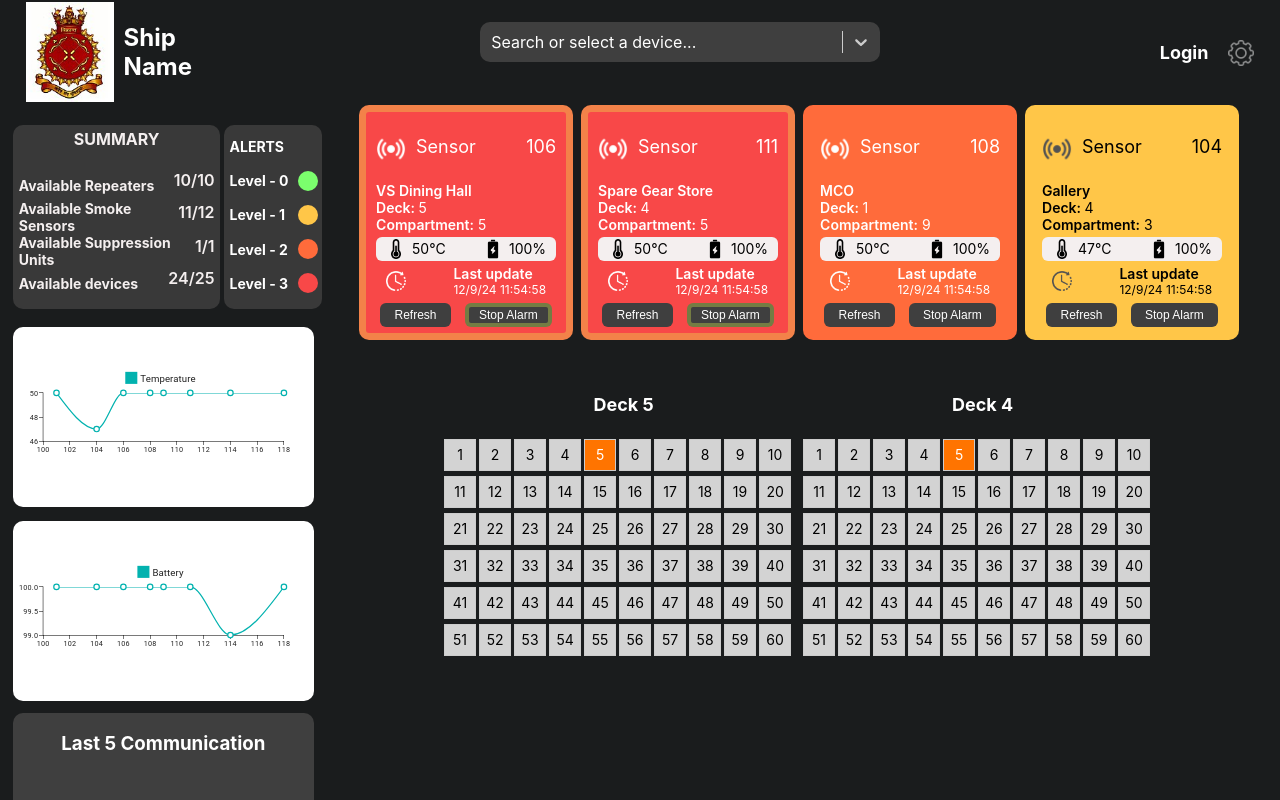
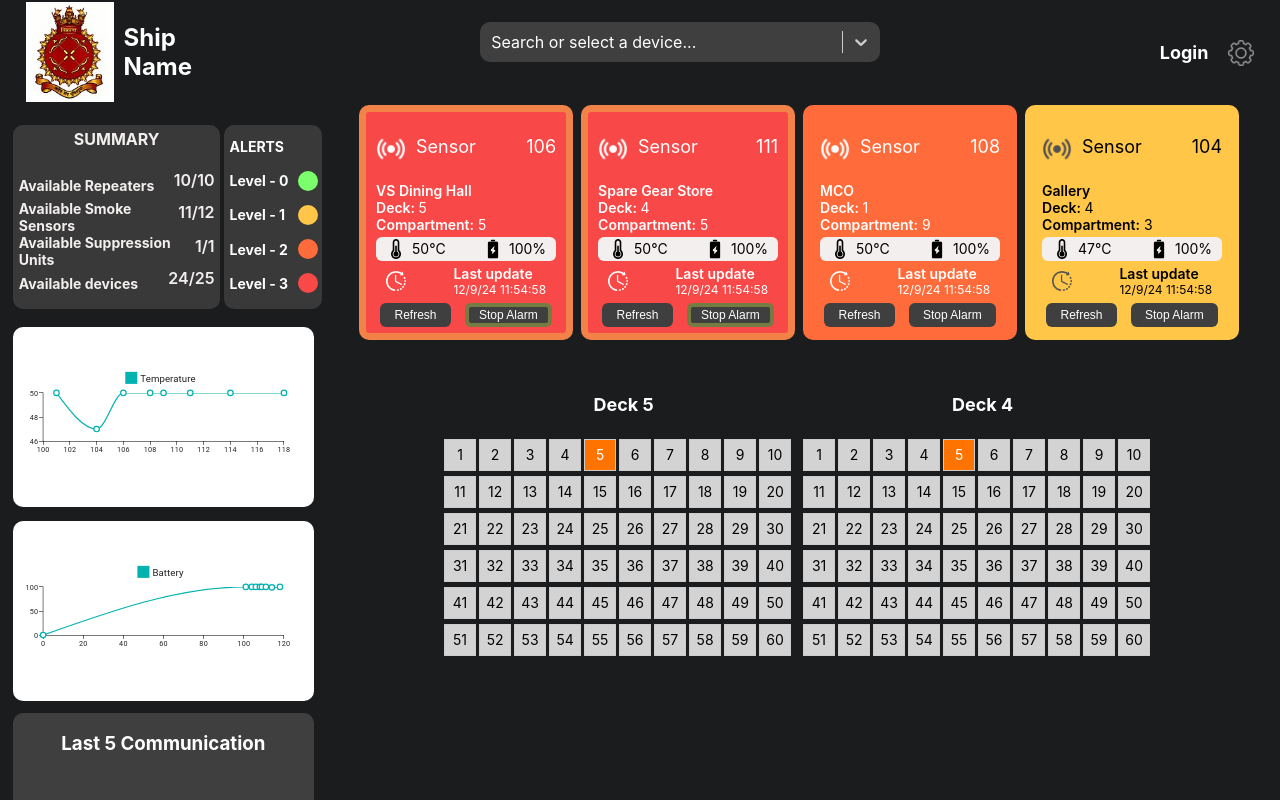
Before and after one commit to cee-diksha/fire_detection, a React (Create React App) app: page / in a window 1280 px wide. Shown: the top 800 px of the page. Built offline with nearby package versions, Linux system fonts and the light colour scheme.

Commit message:
chart data modified to start from 0

```diff
--- a/src/components/Card.js
+++ b/src/components/Card.js
@@ -65,6 +65,7 @@ const Card = ({item}) => {
   }
 
   const handleStopAlarm =  (event) => {
+    console.log("stop alarm btn")
     event.preventDefault()
     event.stopPropagation()
   }
@@ -93,7 +94,7 @@ return (
     </div>
     <div className="segment" style={{borderBottom: "none"}} id='refresh-alarm-btn'>
       <button onClick={handleRefresh} id='refresh-alarm-btn-both'>Refresh</button>
-      <button onClick={handleStopAlarm} id={`${status === "danger" ? "refresh-alarm-btn-alert" : "refresh-alarm-btn-both"}`}>Stop Alarm</button>
+      <button onClick={handleStopAlarm} id={`${status === "danger" ? "refresh-alarm-btn-alert" : "refresh-alarm-btn-both"}`} disabled = {status === "danger" ? false : true}>Stop Alarm</button>
     </div>
   </div>
 )
--- a/src/components/SpecificCharts.js
+++ b/src/components/SpecificCharts.js
@@ -3,8 +3,8 @@ import { LineChart } from "@mui/x-charts"
 
 export const SpecificBattChart = ({batt}) => {
     console.log(batt, "battbatt")
-    const time = batt.map(item => item.time)
-    const battery = batt.map(item => item.value)
+    const time = [0, ...batt.map(item => item.time)]
+    const battery = [0, ...batt.map(item => item.value)]
     const lineColor = "#05abf9"
 
  return(
@@ -32,8 +32,8 @@ export const SpecificBattChart = ({batt}) => {
 
 export const SpecificTempChart = ({temperature, status}) => {
     console.log(temperature, status, "speciifc temp chart")
-    const time = temperature.map(item => item.time)
-    const temp = temperature.map(item => item.value)
+    const time = [0, ...temperature.map(item => item.time)]
+    const temp = [0, ...temperature.map(item => item.value)]
     const lineColor = status === "danger" ? "#F84848" : status === "yellow" ? "#FFC648" : status === "orange" ? "#FF6B3B" : "#05abf9"
     return(
         <LineChart
--- a/src/components/TempChart.js
+++ b/src/components/TempChart.js
@@ -42,8 +42,8 @@ export const TempChart = () => {
 export const BatteryChart = () => {
   const {deviceInfo} = useContext(MainContext)
   const [info, setInfo] = useState(deviceInfo)
-  const battery = info.map(item => item.battery_percentage)
-  const node = info.map(item => item.node_id)
+  const battery = [0, ...info.map(item => item.battery_percentage)]
+  const node = [0, ...info.map(item => item.node_id)]
 
   console.log(battery, node, "nodetempchart")
 
```
